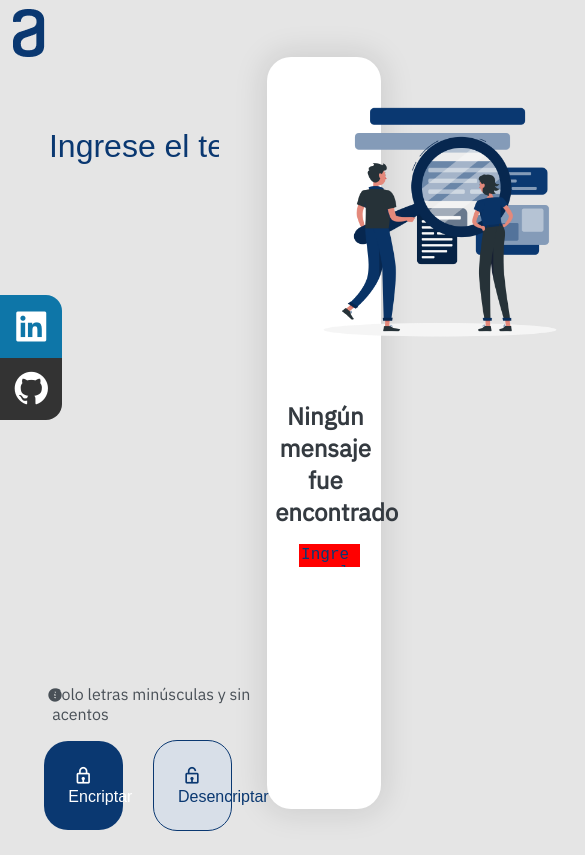
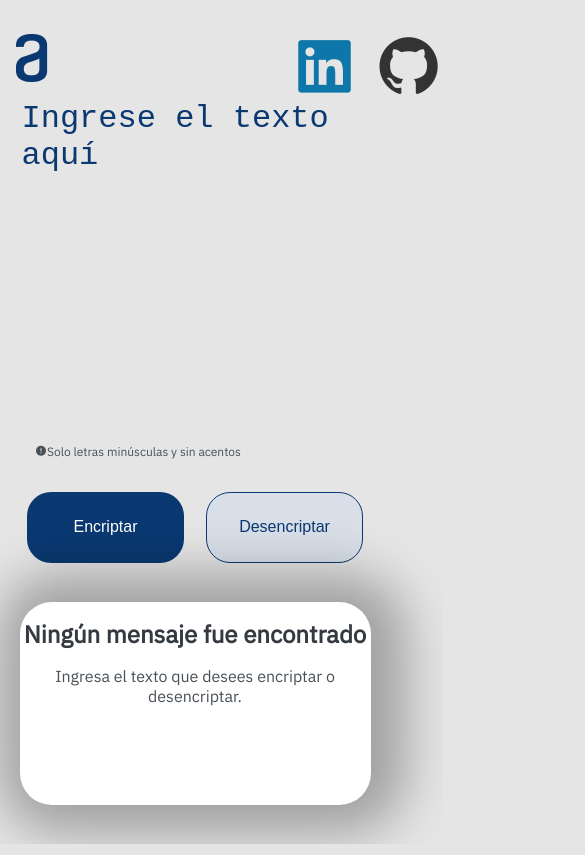
Before and after one commit to DiegoRatto/TextEncrypter, a plain HTML site: page index.html in a window 390 px wide. Shown: the top 855 px of the page, 585 px wide, since content can reach past the window. Drawn offline with nearby package versions, Linux system fonts and the light colour scheme; some packages are replaced by stand-ins of ours; a script that the page names is missing.

Commit message:
responsive website finished

```diff
--- a/Assets/style.css
+++ b/Assets/style.css
@@ -15,55 +15,35 @@
 :root{
     --ftn-IBM-Plex-Sans: "IBM Plex Sans", sans-serif;
 }
-
 body{
     margin: 0px;
     padding: 0px;
+    box-sizing: border-box;
     background: var(--bg-colour);
     font-family: var(--ftn-IBM-Plex-Sans);
 }
-.container{
-    width: auto;
-    height: 845px;
-    padding: 5px;
+.logo{
+    position: absolute;
+    top: 4%;
+    left: 4%;
 }
-.container-logo{
-    width: 100%;
-    float: left;
+.container-main{
+    width: 100vw;
+    height: 100vh;
+    display: flex;
+    flex-direction: row;
+    align-items: center;
+    justify-content: space-evenly;
 }
-.logo-img{
-    margin-top: 1%;
-    margin-left: 2%;
-    float: inherit;
-
-}
-.container-middle{
-    float: left;
-    width: 69%;
-    height: 70%;
-    border-radius: 24px;
-}
-.text-input{
-    float: left;
-    margin-left: 16%;
-    width: 65%;
-    height: 30%;
-    color: var(--bg-semi);
-    font-size: 32px;
-    border: none;
-    outline: none;
-    color: var(--bg-semi);
-    background-color: var(--bg-colour);
-}
-.social-bar{
+.social-bar-first{
     position: fixed;
     top: 35%;
+    left: 0px;
+    align-items: flex-start;
+    z-index: 100;
     font-size: 2.5rem;
     display: flex;
     flex-direction: column;
-    left: 0;
-    align-items: flex-start;
-    z-index: 100;
 }
 .icon{
     color: white;
@@ -76,7 +56,7 @@ body{
     background: #0e76a8;
 }
 .icon-github{
-    background:#333333;
+    background: #333333;
 }
 .icon:first-child{
     border-radius: 0 1rem 0 0;
@@ -84,129 +64,296 @@ body{
 .icon:last-child{
     border-radius: 0 0 1rem 0;
 }
-.container-end{
-    float: right;
-    width: 30%;
-    height: 89%;
-    margin-right: 1%;
-    border-radius: 24px;
-    box-shadow: 0px 0px 30px 5px rgba(0,0,0,0.1);
-    background: white;
+.social-bar-second{
+    position: absolute;
+    top: 2%;
+    left: 56%;
+    z-index: 100;
+    display: none;
+    flex-direction: row;
+    align-items: center;
+    justify-content: center;
 }
-#search-img{
-    height: 300px;
-    margin-top: 20%;
-    margin-left: 20%;
-    margin-right: 20%;
+.icon-second{
+    color: white;
+    text-decoration: none;
+    font-size: 70px;
+}
+.icon-linkedin-second{
+    margin-right: 10%;
+    color: #0e76a8;
+}
+.icon-github-second{
+    color: #333333;
+}
+.icon-second:first-child{
+    border-radius: 30px;
+}
+.icon-second:last-child{
+    border-radius: 30px;
+}
+.container-left{
+    display: flex;
+    flex-direction: column;
+    justify-content: space-between;
+    align-items: center;
+    width: 50%;
+    height: 80%;
+}
+.container-text{
+    margin-left: 5%;
+    height: 80%;
+    width: 95%;
+}
+.input-text{
+    font-size: 32px;
+    color: var(--bg-semi);
+    background: var(--bg-colour);
+    width: 100%;
+    height: 100%;
+    resize: none;
+    outline: none;
+    border: none;
+}
+.container-bottom-left{
+    display: flex;
+    flex-direction: column;
+    justify-content: space-between;
+    align-items: center;
+    height: 20%;
+    width: 100%;
+}
+.container-info-text{
+    margin-top: 3%;
+    width: 60%;
+    color: #495057;;
+}
+.info-text{
+    font-size: 12px;
+    margin-left: 2%;
+}
+.container-btn-left{
+    display: flex;
+    justify-content: space-between;
+    align-items: center;
+    height: 50%;
+    width: 60%;
 }
 .btn{
-    float: left;
-    width: 69%;
-    height: auto;
-    border-radius: 24px;
+    margin-left: 2%;
+    margin-right: 2%;
+    height: 75%;
+    width: 45%;
 }
-.icon-alert{
-    position: relative;
-    color: #495057;
-    top: 38px;
-    margin-left: 16%;
-
-}
-.text-alert{
-    color: #495057;
-    margin-left: 18%;
-
-}
-#btn-encrypter{
-    margin-top: 0;
-    padding: 24px;
-    width: 30%;
-    height: 66%;
+.btn-encrypter{
     font-size: 16px;
     border-radius: 24px;
-    margin-left: 15%;
     color: white;
     border: none;
     background: var(--bg-semi);
 }
-#btn-desencrypter{
-    padding: 24px;
-    width: 30%;
-    height: 60%;
+.btn-desencrypter{
     font-size: 16px;
     border-radius: 24px;
-    margin-left: 10%;
     color: var(--bg-semi);
+    background-color: #D8DFE8;
     border: solid 1px var(--bg-semi);
-    background: #D8DFE8;
 }
-#text{
-    margin-left: 7%;
-    margin-right: 5%;
-    color: var(--txt-colour);
+.container-right{
+    display: flex;
+    flex-direction: column;
+    justify-content: space-around;
+    align-items: center;
+    width: 25%;
+    height: 80%;
+}
+.first-part{
+    height: 100%;
+    width: 100%;
+    text-align: center;
+    background: #fff;
+    box-shadow: 7px 0px 50px 28px rgba(0,0,0,0.3);
+    border-radius: 32px;
+}
+.search-image{
+    width: 100%;
+}
+.text-header{
+    color: #343A40;
     font-size: 24px;
-    text-align: center;
 }
-#text2{
-    float: left;
-    margin-left: 28%;
-    color: var(--bg-semi);
-    width: 50%;
-    height: 2.5%;
+.text-paragraph{
+    color: #495057;
+    font-size: 16px;
+}
+.second-part{
+    display: none;
+    flex-direction: column;
+    align-items: center;
+    justify-content: space-between;
+    height: 100%;
+    width: 100%;
+    background: #fff;
+    box-shadow: 7px 0px 50px 28px rgba(0,0,0,0.3);
+    border-radius: 32px;
+}
+.container-show-text{
+    height: 85%;
+    width: 90%;
+}
+.show-text{
+    margin-top: 5%;
+    font-size: 24px;
+    color: #495057;
     border: none;
     outline: none;
     resize: none;
+    width: 98%;
+    height: 100%;
+}
+.container-btn-copy{
+    display: flex;
+    align-items: center;
+    justify-content: center;
+    height: 10%;
+    width: 100%;
+}
+.btn-copy{
     font-size: 16px;
-    background-color: red;
-}
-.bx-copy{
-    margin-right: 2%;
-    font-size: 20px;
-}
-.bx-lock{
-    margin-right: 2%;
-    font-size: 20px;
-}
-.bx-lock-open{
-    margin-right: 2%;
-    font-size: 20px;
-}
-#copy{
-    margin-left: 18%;
-    margin-top: 125%;
-    padding: 24px;
-    width: 65%;
-    height: 9%;
+    border-radius: 24px;
     color: var(--bg-semi);
     background: #D8DFE8;
     border: solid 1px var(--bg-semi);
-    border-radius: 24px;
-    font-size: 16px;
-    display: none;
+    width: 60%;
+    height: 75%;
 }
 ::placeholder {color: var(--bg-semi);}
 
-.icon:hover {
+.icon:hover{
     padding-left: 4rem;
     border-radius: 0 1rem 1rem 0;
     box-shadow: 0 0 .5rem rgba(0,0,0,0.42);
 }
-#btn-encrypter:hover{
+.btn-encrypter:hover{
     transition-duration: 4ms;
-    background-color: #072B61;
+    background: #072B61;
     transform: scale(1.02);
     cursor: pointer;
 }
-
-#btn-desencrypter:hover{
+.btn-desencrypter:hover{
     transition-duration: 4ms;
-    background-color: #bfd3ec;
+    background: #bfd3ec;
     transform: scale(1.02);
     cursor: pointer;
 }
-#copy:hover{
+.btn-copy:hover{
     transition-duration: 4ms;
-    background-color: #bfd3ec;
+    background: #bfd3ec;
     transform: scale(1.02);
     cursor: pointer;
 }
+@media (max-width: 768px) {
+    .container-main{
+        flex-direction: column;
+    }
+    .container-left{
+        margin-top: 25%;
+        margin-bottom: 10%;
+        width: 90%;
+    }
+    .container-bottom-left{
+        height: 35%;
+    }
+    .container-info-text{
+        width: 95%;
+    }
+    .container-text{
+        margin-left: 0px;
+        width: 100%;
+    }
+    .container-btn-left{
+        width: 100%;
+    }
+    .search-image{
+        display: none;
+    }
+    .container-right{
+        width: 90%;
+        margin-bottom: 10%;
+        height: 15%;
+    }
+    .container-btn-copy{
+        height: 100%;
+    }
+    .container-right{
+        height: 35%;
+    }
+    .btn{
+        height: 100%;
+    }
+    .show-text{
+        height: 55%;
+    }
+    .btn-copy{
+        width: 90%;
+        height: 70%;
+    }
+    .break{
+        display: none;
+    }
+    .social-bar-first{
+        display: none;
+    }
+    .social-bar-second{
+        top: 3%;
+        left: 76%;
+        display: flex;
+        flex-direction: row;
+        align-items: center;
+        justify-content: center;
+    }
+}
+@media (max-width: 375px) {
+    ::placeholder {font-size: 28px;}
+
+
+    .container-bottom-left{
+        height: 30%;
+    }
+    .container-text{
+        height: 70%;
+    }
+    .container-info-text{
+        width: 90%;
+    }
+    .container-btn-left{
+        height: 100%;
+        flex-direction: column;
+        justify-content: space-around;
+    }
+    .btn{
+        height: 40%;
+        width: 90%;
+    }
+    .show-text{
+        height: 95%;
+    }
+    .btn-copy{
+        width: 80%;
+        height: 40%;
+    }
+    .social-bar-first{
+        display: none;
+    }
+    .social-bar-second{
+        top: 3%;
+        left: 67%;
+        display: flex;
+        flex-direction: row;
+        align-items: center;
+        justify-content: center;
+    }
+    .icon-second{
+        font-size: 50px;
+    }
+}
--- a/index.html
+++ b/index.html
@@ -10,30 +10,46 @@
     <title>Text Encrypter</title>
 </head>
 <body>
-    <div class="container">
-        <div class="container-logo">
-            <img class="logo-img" src="Assets/aluraIcon.png" alt="Alura Logo">
+    <img class="logo" src="Assets/aluraIcon.png" alt="Logo Alura">
+    <main class="container-main">
+        <div class="social-bar-first">
+            <a class="icon icon-linkedin" href="https://www.linkedin.com/in/diegoratto/" target="_blank"><i class='bx bxl-linkedin-square'></i></a>
+            <a class="icon icon-github" href="https://github.com/DiegoRatto" target="_blank"><i class='bx bxl-github' ></i></a>
         </div>
-        <div class="container-middle">
-            <input class="text-input" id="input-text" type="tex" placeholder="Ingrese el texto aquí">
-            <div class="social-bar">
-                <a class="icon icon-linkedin" href="https://www.linkedin.com/in/diegoratto/" target="_blank"><i class='bx bxl-linkedin-square'></i></a>
-                <a class="icon icon-github " href="https://github.com/DiegoRatto" target="_blank"><i class='bx bxl-github' ></i></a>
+        <div class="social-bar-second">
+            <a class="icon-second icon-linkedin-second" href="https://www.linkedin.com/in/diegoratto/" target="_blank"><i class='bx bxl-linkedin-square'></i></a>
+            <a class="icon-second icon-github-second" href="https://github.com/DiegoRatto" target="_blank"><i class='bx bxl-github' ></i></a>
+        </div>
+        <div class="container-left">
+            <div class="container-text">
+                <textarea class="input-text" id="input-text" type="text" placeholder="Ingrese el texto aquí"></textarea>
+            </div>
+            <div class="container-bottom-left">
+                <div class="container-info-text">
+                    <p class="info-text"><i class='bx bxs-error-circle'></i>Solo letras minúsculas y sin acentos</p>
+                </div>
+                <div class="container-btn-left">
+                    <button class="btn btn-encrypter" onclick="encrypter()">Encriptar</button>
+                    <button class="btn btn-desencrypter" onclick="desencrypter()">Desencriptar</button>
+                </div>
             </div>
         </div>
-        <div class="container-end">
-            <img id="search-img" src="Assets/searchImage.png" alt="Search Image">
-            <h1 id="text">Ningún mensaje fue encontrado</h1>
-            <textarea id="text2"name="name" rows="8" readonly cols="80">Ingrese el texto a encriptar</textarea>
-            <button id="copy" onclick="copyText()"><i class='bx bx-copy'></i>Copiar</button>
+        <div class="container-right">
+            <div class="first-part" id="first-part">
+                <img class="search-image" id="search-image" src="Assets/searchImage.png">
+                <h1 class="text-header" id="text-info">Ningún mensaje fue <br class="break"> encontrado</h1>
+                <p class="text-paragraph" id="text-info">Ingresa el texto que desees encriptar o <br class="break"> desencriptar.</p>
+            </div>
+            <div class="second-part" id="second-part">
+                <div class="container-show-text">
+                    <textarea class="show-text" id="show-text" readonly></textarea>
+                </div>
+                <div class="container-btn-copy">
+                    <button class="btn-copy" id="btn-copy" onclick="copy();">Copiar</button>
+                </div>
+            </div>
         </div>
-        <div class="btn">
-            <i class='bx bxs-error-circle icon-alert'></i>
-            <p class="text-alert">Solo letras minúsculas y sin acentos</p>
-            <button id="btn-encrypter" onclick="encrypt()"><i class='bx bx-lock'></i>Encriptar</button>
-            <button id="btn-desencrypter" onclick="desencrypt()"><i class='bx bx-lock-open' ></i>Desencriptar</button>
-        </div>
-    </div>
+        </main>
     <script src="main.js"></script>
     <script src="//cdn.jsdelivr.net/npm/sweetalert2@11"></script>
 </body>
--- a/main.js
+++ b/main.js
@@ -1,8 +1,8 @@
 let capital_letters = "ABCDEFGHYJKLMNÑOPQRSTUVWXYZ";
-let letters_accents = "áéíóú";
+let letters_accents = "áéíóúý";
 let capital = 0;
 
-function encrypt(){
+function encrypter(){
     let text = document.getElementById("input-text").value;
     capital = 0;
     if (text == "" || text == " " ){
@@ -33,18 +33,19 @@ function encrypt(){
             txtEncrypted = txtEncrypted.replace(/i/igm,"imes");
             txtEncrypted = txtEncrypted.replace(/a/igm,"ai");
             txtEncrypted = txtEncrypted.replace(/u/igm,"ufat");
-
-            document.getElementById("search-img").style.display = "none";
-            document.getElementById("text").style.display = "none";
-            document.getElementById("text2").innerHTML = txtEncrypted;
-            document.getElementById("copy").style.display = "show";
-            document.getElementById("copy").style.display = "inherit";
+            document.getElementById("search-image").style.display = "none";
+            document.getElementById("first-part").style.display = "none";
+            document.getElementById("text-info").style.display = "none";
+            document.getElementById("show-text").innerHTML = txtEncrypted;
+            document.getElementById("show-text").style.display = "flex";
+            document.getElementById("show-text").style.display = "inherit";
+            document.getElementById("second-part").style.display = "show";
+            document.getElementById("second-part").style.display = "inherit";
             document.getElementById("input-text").value = "";
         }
     }
 }
-
-function desencrypt(){
+function desencrypter(){
     let text = document.getElementById("input-text").value;
     capital = 0;
     if (text == "" || text == " "){
@@ -75,26 +76,25 @@ function desencrypt(){
             txtEncrypted = txtEncrypted.replace(/imes/igm,"i");
             txtEncrypted = txtEncrypted.replace(/ai/igm,"a");
             txtEncrypted = txtEncrypted.replace(/ufat/igm,"u");
-            document.getElementById("search-img").style.display = "none";
-            document.getElementById("text").style.display = "none";
-            document.getElementById("text2").innerHTML = txtEncrypted;
-            document.getElementById("copy").style.display = "show";
-            document.getElementById("copy").style.display = "inherit";
+            document.getElementById("search-image").style.display = "none";
+            document.getElementById("first-part").style.display = "none";
+            document.getElementById("show-text").innerHTML = txtEncrypted;
+            document.getElementById("second-part").style.display = "flex";
+            document.getElementById("second-part").style.display = "inherit";
             document.getElementById("input-text").value = "";
         }
     }
 }
 
-function copyText(){
-    let container = document.getElementById("text2");
+function copy(){
+    let container = document.getElementById("show-text");
     container.select();
     document.execCommand("copy");
     document.getElementById("input-text").focus();
-
     Swal.fire({
         position: 'center',
         icon: 'success',
-        title: 'Se ha copiado el texto correctamente.',
+        title: 'Texto copiado correctamente.',
         showConfirmButton: false,
         timer: 1500
       })
```
